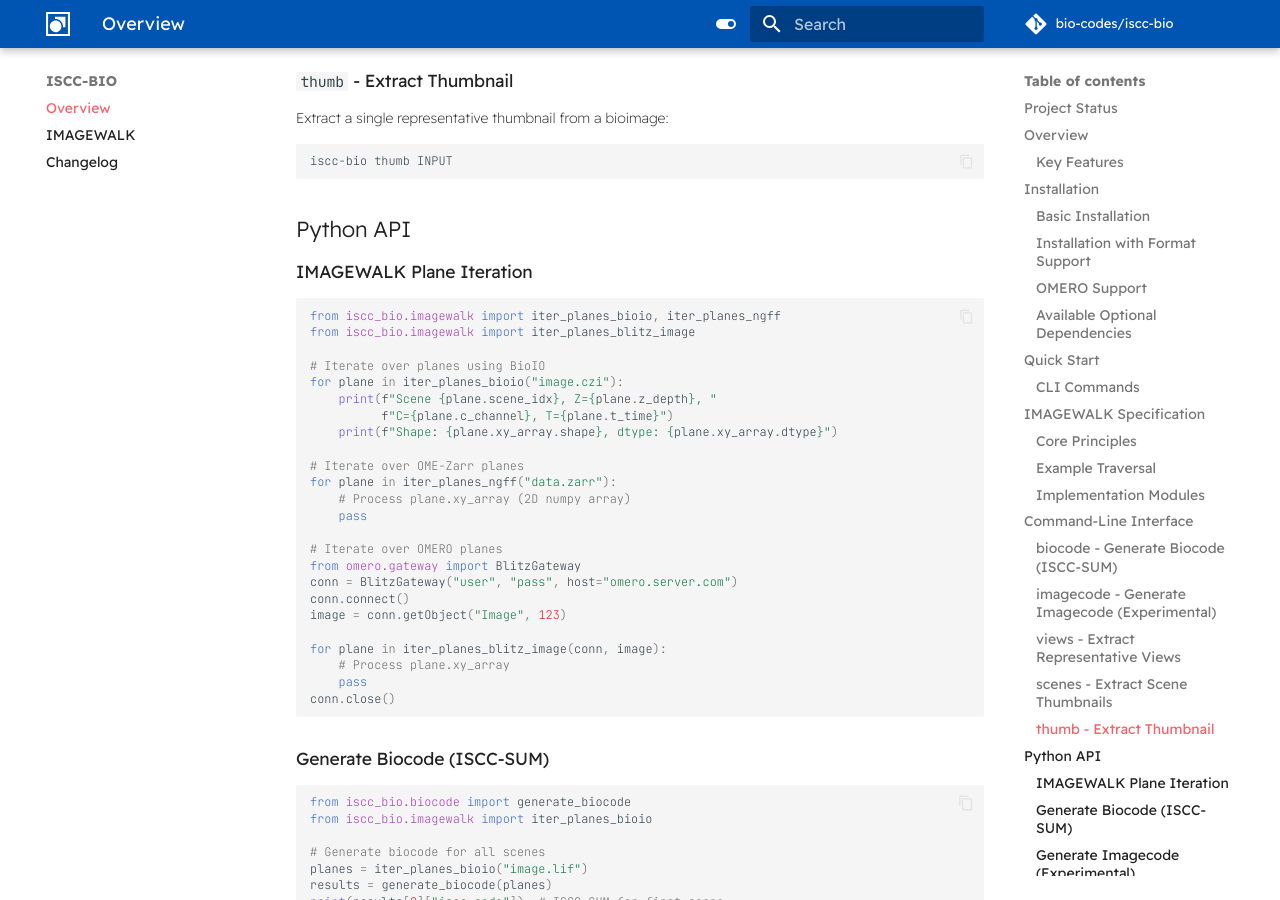
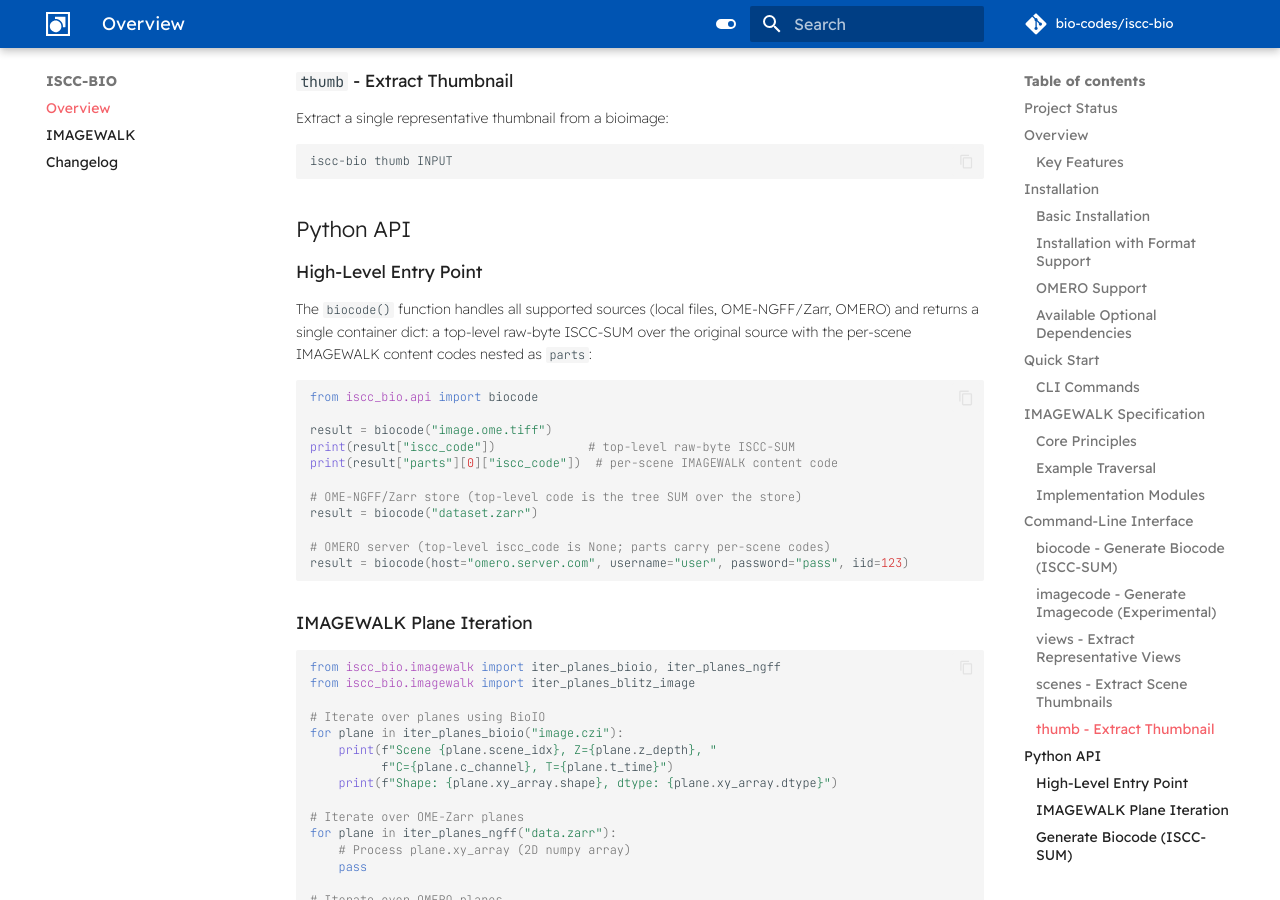
Before and after one commit to bio-codes/iscc-bio, an MkDocs documentation site: the page built from docs/index.md, in a window 1280 px wide and 900 px high, scrolled down 4272 px. Built offline with MkDocs 1.6.1 and Material for MkDocs 9.7.7, drawn with Linux system fonts in a browser that asks for light colours; comment, search, counter and statistics services are not loaded; some of the changed text lies outside the part shown.

Commit message:
chore: release v0.2.0
Cut CHANGELOG for 0.2.0, bump version in pyproject and package,
document the high-level biocode() entry point in the README.

````diff
--- a/docs/index.md
+++ b/docs/index.md
@@ -1,6 +1,6 @@
 # iscc-bio - ISCC Processing for Bioimage Data
 
-[![Version](https://img.shields.io/badge/version-0.1.0-blue.svg)](https://github.com/bio-codes/iscc-bio)
+[![Version](https://img.shields.io/badge/version-0.2.0-blue.svg)](https://github.com/bio-codes/iscc-bio)
 [![License](https://img.shields.io/badge/license-Apache%202.0-blue.svg)](https://github.com/bio-codes/iscc-bio/blob/main/LICENSE)
 
 **ISCC Processing for Multi-Dimensional Bioimage Data**
@@ -225,6 +225,26 @@ iscc-bio thumb INPUT
 
 ## Python API
 
+### High-Level Entry Point
+
+The `biocode()` function handles all supported sources (local files, OME-NGFF/Zarr, OMERO) and returns a single
+container dict: a top-level raw-byte ISCC-SUM over the original source with the per-scene IMAGEWALK content
+codes nested as `parts`:
+
+```python
+from iscc_bio.api import biocode
+
+result = biocode("image.ome.tiff")
+print(result["iscc_code"])             # top-level raw-byte ISCC-SUM
+print(result["parts"][0]["iscc_code"])  # per-scene IMAGEWALK content code
+
+# OME-NGFF/Zarr store (top-level code is the tree SUM over the store)
+result = biocode("dataset.zarr")
+
+# OMERO server (top-level iscc_code is None; parts carry per-scene codes)
+result = biocode(host="omero.server.com", username="user", password="pass", iid=123)
+```
+
 ### IMAGEWALK Plane Iteration
 
 ```python
--- a/iscc_bio/__init__.py
+++ b/iscc_bio/__init__.py
@@ -50,4 +50,4 @@ def _silence_bioformats_logging():
 # Don't initialize JVM at import time - let bioformats do it lazily
 # _silence_bioformats_logging()
 
-__version__ = "0.1.0"
+__version__ = "0.2.0"
--- a/pyproject.toml
+++ b/pyproject.toml
@@ -1,6 +1,6 @@
 [project]
 name = "iscc-bio"
-version = "0.1.0"
+version = "0.2.0"
 description = "BioCodes - ISCC Processing for BioImaging Data"
 authors = [{ name = "Titusz", email = "tp@iscc.io" }]
 readme = "README.md"
````
Also changed, not shown: other parts of docs/index.md (+1 -1 lines), CHANGELOG.md (+6 -1 lines), README.md (+22 -2 lines), docs/changelog.md (+6 -1 lines), 1 other file.
